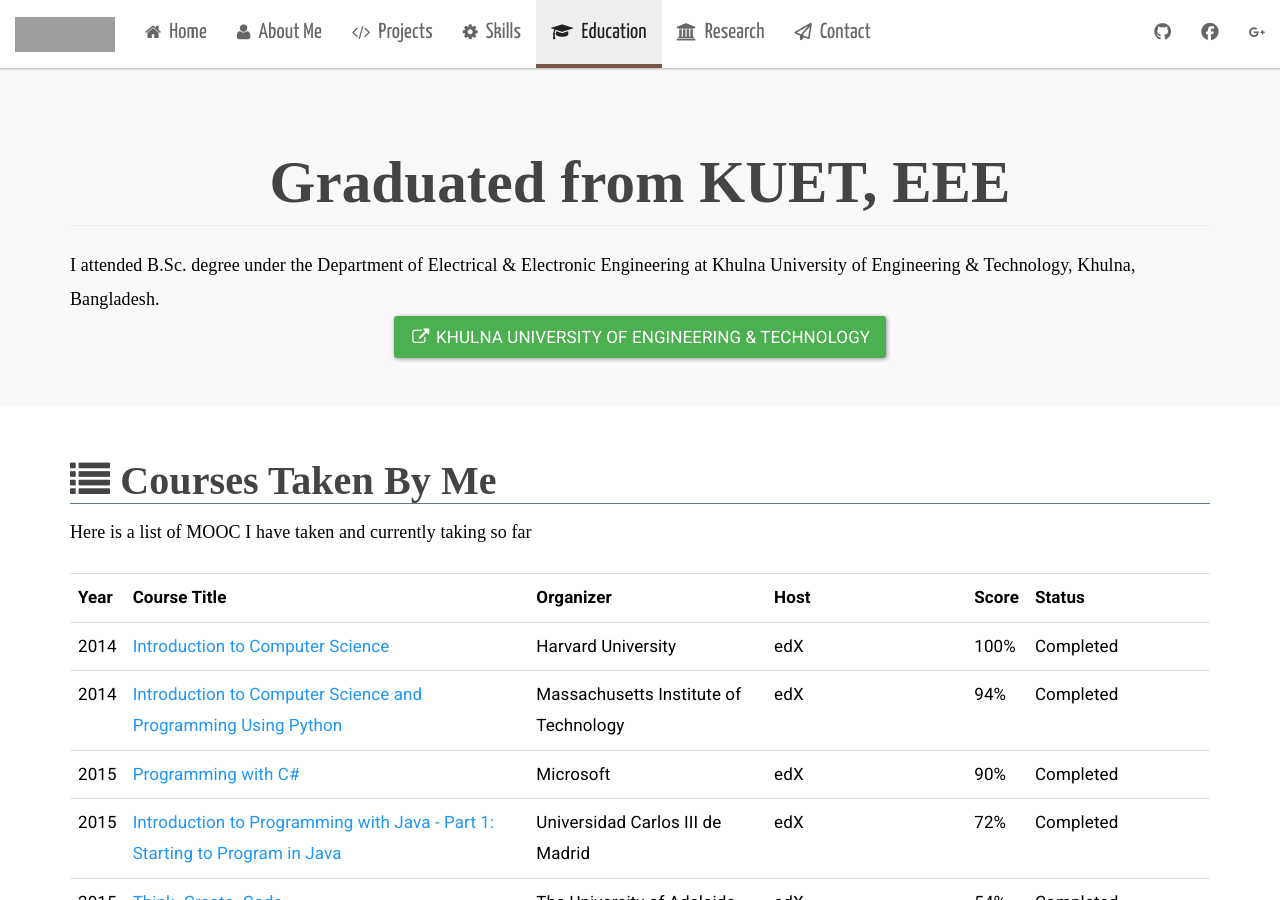
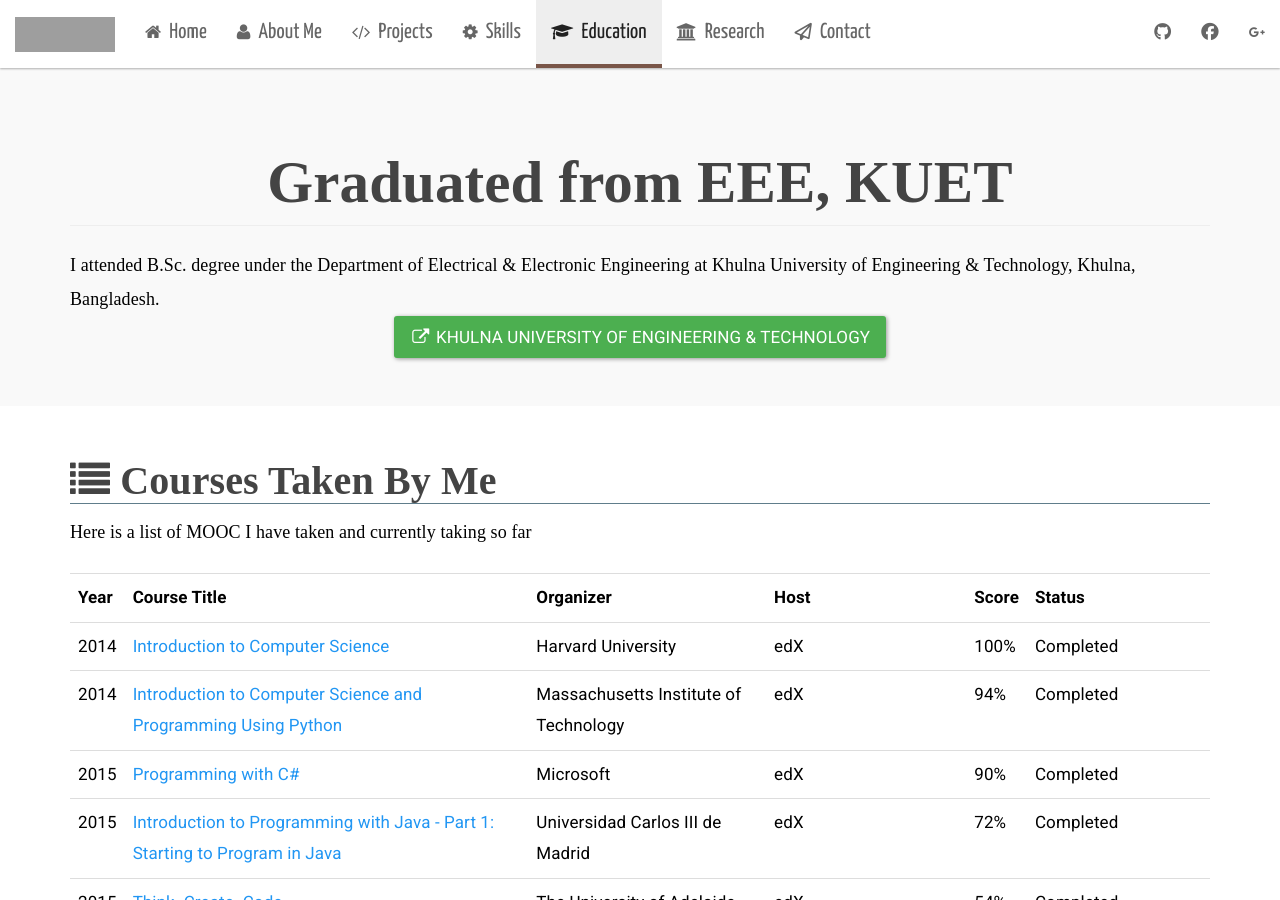
Before and after one commit to manashmandal/manashmandal.github.io, a Jekyll site: the page built from education.html, in a window 1280 px wide and 900 px high. Built offline with Jekyll 4.4.1, drawn with Linux system fonts in a browser that asks for light colours; nearby versions of some CDN libraries; some web fonts are replaced; grey boxes are pictures that could not be loaded.

```diff
--- a/education.html
+++ b/education.html
@@ -7,7 +7,7 @@ title: Education
 <div class="jumbotron">
     <div class="container">
         <h1 class="education-heading page-header text-center">
-            <strong>Graduated from KUET, EEE</strong>
+            <strong>Graduated from EEE, KUET</strong>
         </h1>
 
         <div class="para-graph">I attended B.Sc. degree under the Department of Electrical & Electronic Engineering at Khulna University of Engineering & Technology, Khulna, Bangladesh.</div>
```
